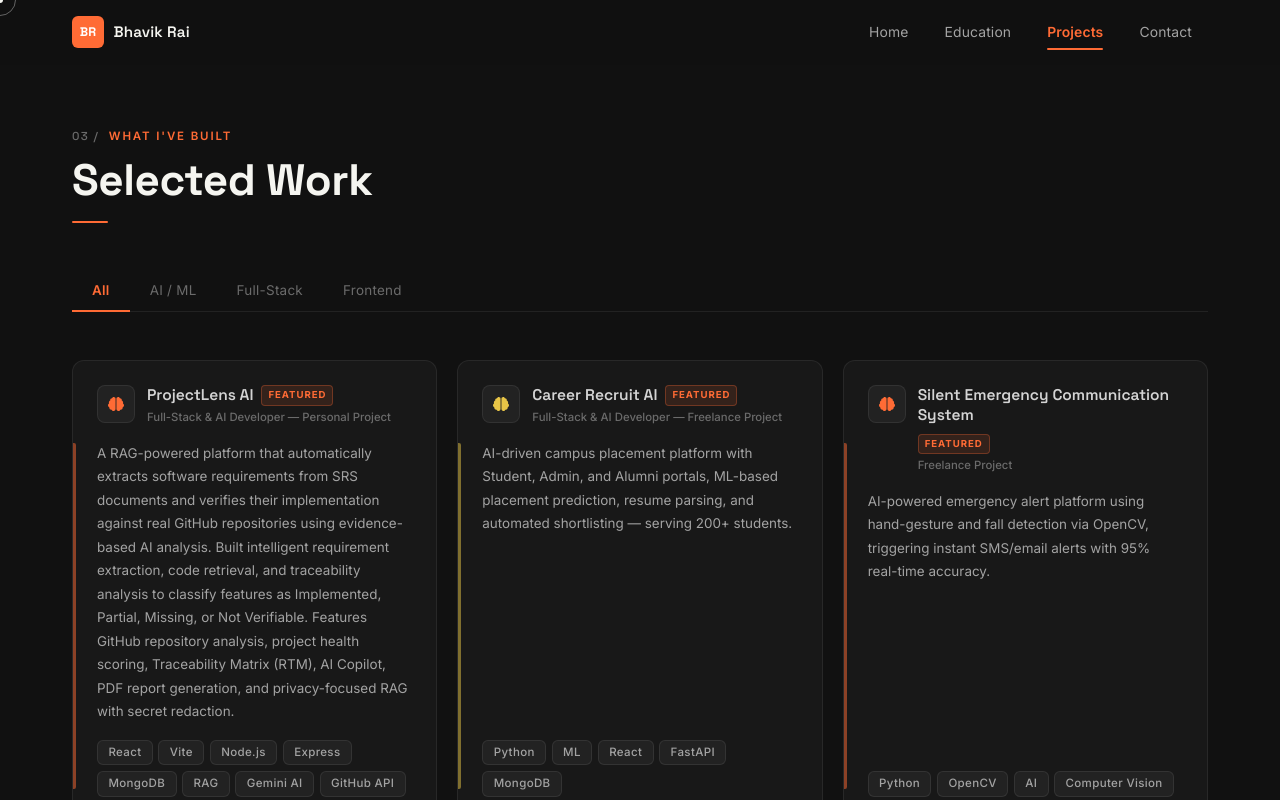
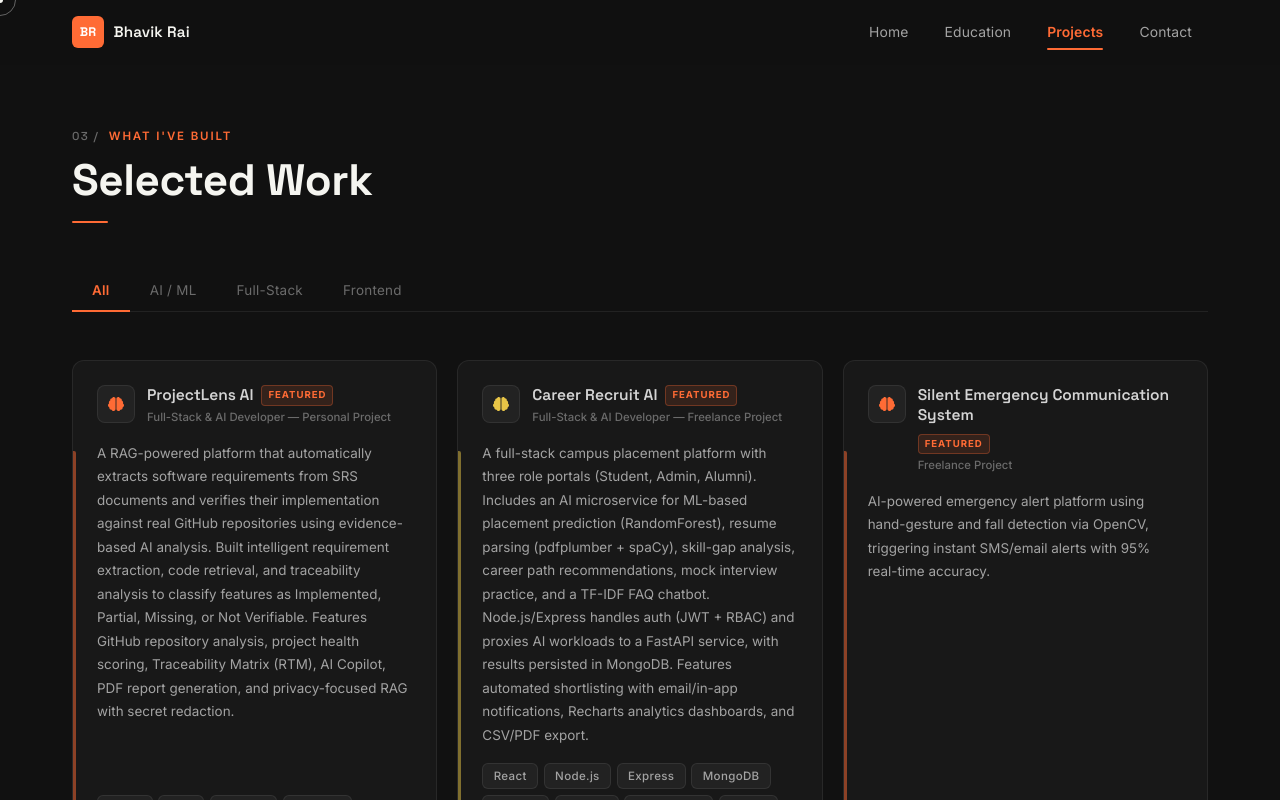
Before and after one commit to Bhavik9696/portfolio, a React (Vite) app: page /projects in a window 1280 px wide. Shown: the top 800 px of the page. Built offline with nearby package versions, Linux system fonts and the light colour scheme.

Commit message:
feat: update Career Recruit AI with detailed description and tech stack

```diff
--- a/src/pages/Projects.jsx
+++ b/src/pages/Projects.jsx
@@ -22,10 +22,10 @@ const freelanceProjects = [
     title: "Career Recruit AI",
     subtitle: "Full-Stack & AI Developer — Freelance Project",
     description:
-      "AI-driven campus placement platform with Student, Admin, and Alumni portals, ML-based placement prediction, resume parsing, and automated shortlisting — serving 200+ students.",
+      "A full-stack campus placement platform with three role portals (Student, Admin, Alumni). Includes an AI microservice for ML-based placement prediction (RandomForest), resume parsing (pdfplumber + spaCy), skill-gap analysis, career path recommendations, mock interview practice, and a TF-IDF FAQ chatbot. Node.js/Express handles auth (JWT + RBAC) and proxies AI workloads to a FastAPI service, with results persisted in MongoDB. Features automated shortlisting with email/in-app notifications, Recharts analytics dashboards, and CSV/PDF export.",
     liveLink: null,
     codeLink: "https://github.com/Bhavik9696/AI-Based-Smart-Campus-Placement-and-Career-Intelligence-System-.git",
-    tags: ["Python", "ML", "React", "FastAPI", "MongoDB"],
+    tags: ["React", "Node.js", "Express", "MongoDB", "FastAPI", "Python", "scikit-learn", "spaCy", "JWT"],
     category: "ai",
     featured: true,
     icon: FaBrain,
```
